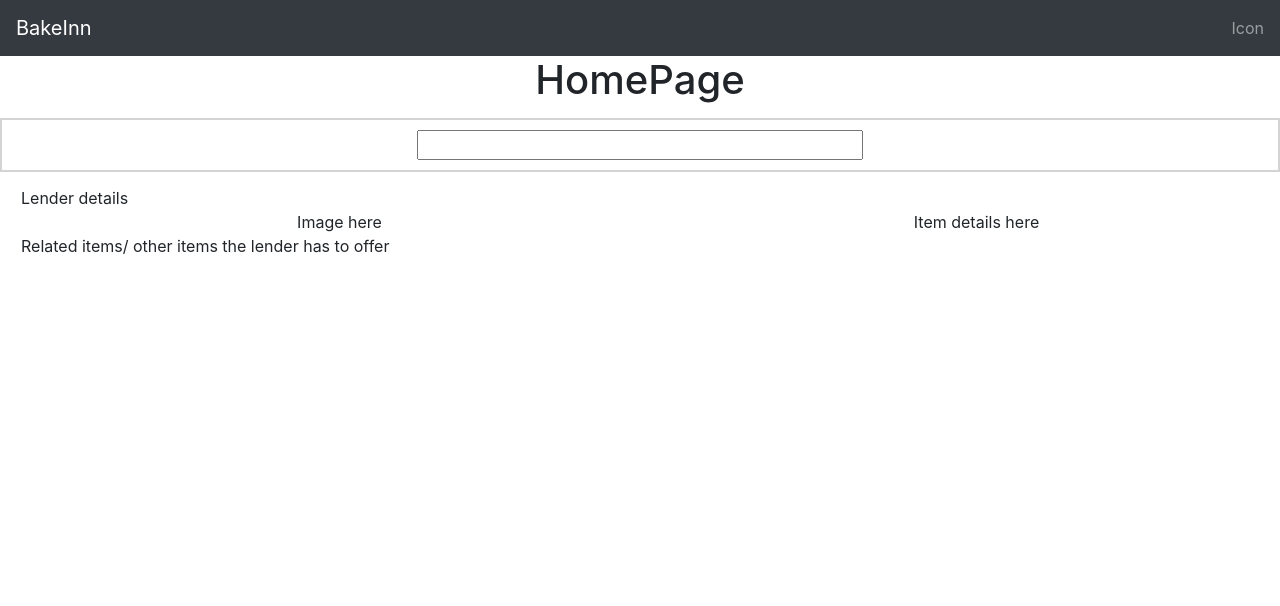
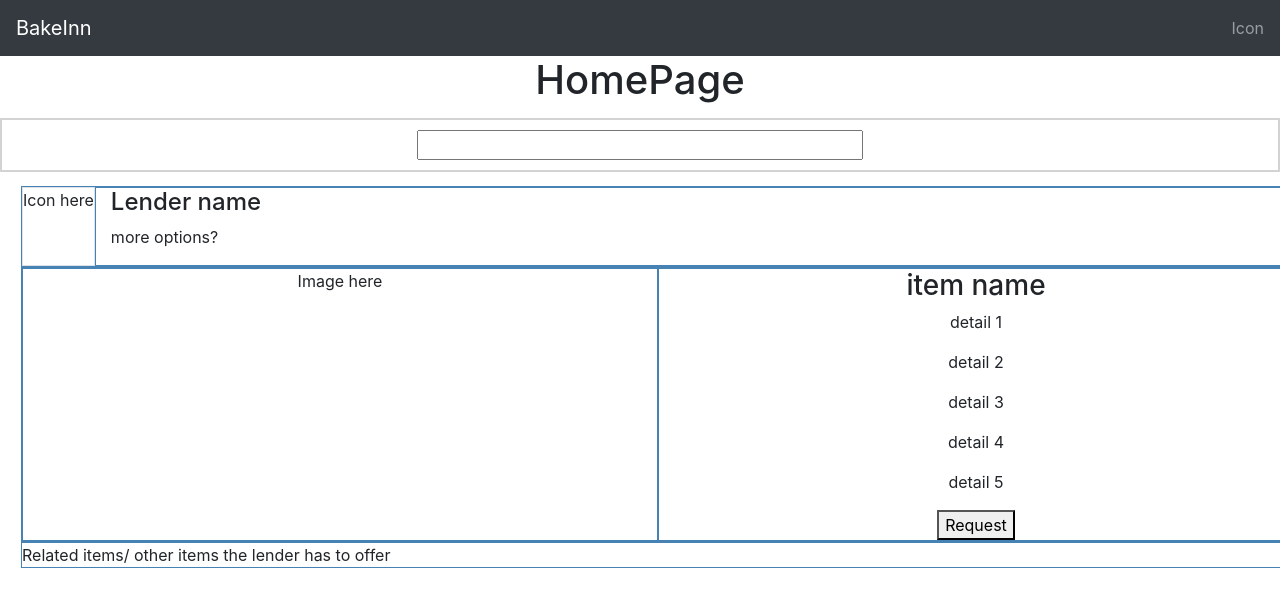
Before and after one commit to clairetay96/BakerInn, a React (Create React App) app in the folder client/: page /homepage/listing/1 in a window 1280 px wide. Shown: the top 606 px of the page. Built offline with nearby package versions, Linux system fonts and the light colour scheme.

Commit message:
created single listing page layout

```diff
--- a/client/src/Pages/SingeListingPage/index.css
+++ b/client/src/Pages/SingeListingPage/index.css
@@ -0,0 +1,7 @@
+.col, .row  {
+  border: 1px solid steelblue;
+}
+
+.p-Icon {
+  display: inline;
+}
--- a/client/src/Pages/SingeListingPage/index.jsx
+++ b/client/src/Pages/SingeListingPage/index.jsx
@@ -1,22 +1,34 @@
 import React, { Component } from 'react'
+import './index.css'
+
 import { Col, Row } from 'react-bootstrap'
 
 export default class SingleListingPage extends Component {
   render() {
 
     // layout the page
-    //
+    // get dynamic data for single page
     return (
       <div>
         <Row>
-          Lender details
+          <div className="border p-Icon">Icon here</div>
+          <Col className="text-left">
+            <h4>Lender name</h4>
+            <p>more options?</p>
+          </Col>
         </Row>
         <Row>
           <Col>
             Image here
           </Col>
           <Col>
-            Item details here
+            <h3>item name</h3>
+            <p>detail 1</p>
+            <p>detail 2</p>
+            <p>detail 3</p>
+            <p>detail 4</p>
+            <p>detail 5</p>
+            <button>Request</button>
           </Col>
         </Row>
         <Row>
```
